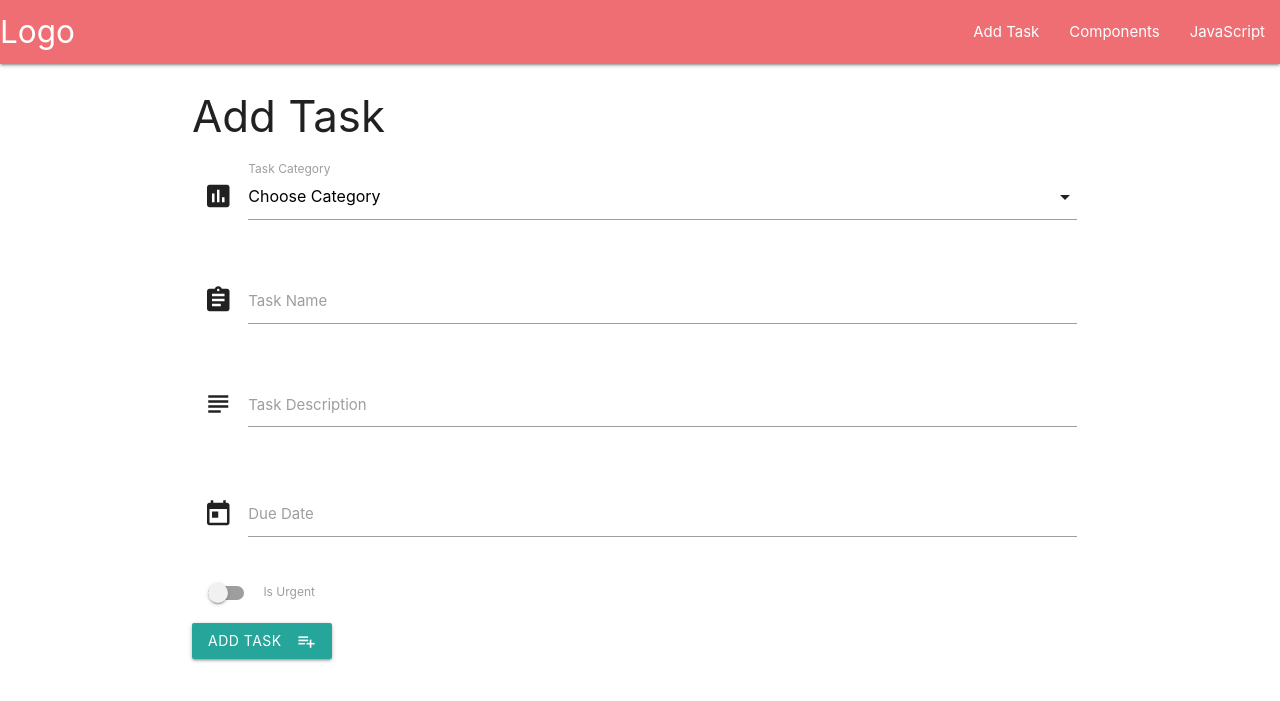
After one commit to Baal89/task_manager, a Python web app: template templates/addtask.html in a window 1280 px wide. The commit adds this page. Shown: the top 701 px of the page. Run offline with Jinja, Linux system fonts and the light colour scheme; the template is opened without the code that fills it, so the values that code supplies are empty.

Commit message:
add task and addtask.html form and functionality added

```diff
--- /dev/null
+++ b/static/css/style.css
@@ -0,0 +1,11 @@
+.btn_small {
+    height: 24px;
+    width: 60px;
+    line-height: 24px;
+    margin: 5px 5px;
+    padding: 0 0.5em;
+}
+
+.task_header {
+    margin-top: 5px;
+}
--- /dev/null
+++ b/templates/addtask.html
@@ -0,0 +1,63 @@
+{% extends 'base.html' %}
+
+{% block content %}
+
+    <h3>Add Task</h3>
+
+    <div class="row">
+        <form class="col s12" action="{{ url_for('insert_task') }}" method="POST">
+            <div class="row">
+                 <div class="input-field col s12">
+                    <i class="material-icons prefix">poll</i>
+                    <select id="category" name="category_name">
+                        <option value="" disabled selected>Choose Category</option>
+
+                        {% for category in categories %}
+
+                            <option value="{{ category.category_name }}">{{ category.category_name }}</option>
+
+                        {% endfor %}
+
+                    </select>
+                    <label>Task Category</label>
+                </div>
+            </div>
+            <div class="row">
+                <div class="input-field col s12">
+                    <i class="material-icons prefix">assignment</i>
+                    <input id="task_name" name="task_name" type="text" class="validate" required>
+                    <label for="icon_prefix">Task Name</label>
+                </div>
+            </div>
+            <div class="row">
+                <div class="input-field col s12">
+                    <i class="material-icons prefix">subject</i>
+                    <textarea id="task_description" name="task_description" type="text" class="materialize-textarea"></textarea>
+                    <label for="icon_telephone">Task Description</label>
+                </div>
+            </div>
+            <div class="row">
+                <div class="input-field col s12">
+                    <i class="material-icons prefix">today</i>
+                    <input id="due_date" name="due_date" type="text" class="datepicker">
+                    <label for="icon_telephone">Due Date</label>
+                </div>
+            </div>
+            <div class="row">
+                <div class="switch">
+                    <label>
+                        <input id="is_urgent" name="is_urgent" type="checkbox">
+                        <span class="lever"></span>
+                        Is Urgent
+                    </label>
+                </div>
+            </div>
+            <div class="row">
+                <button class="btn waves-effect waves-light" type="submit" name="action">Add Task
+                    <i class="material-icons right">playlist_add</i>
+                </button>
+            </div>
+        </form>
+    </div>
+
+{% endblock %}
--- a/templates/base.html
+++ b/templates/base.html
@@ -3,6 +3,7 @@
     <head>
         <link rel="stylesheet" href="https://cdnjs.cloudflare.com/ajax/libs/materialize/1.0.0/css/materialize.min.css">
         <link href="https://fonts.googleapis.com/icon?family=Material+Icons" rel="stylesheet">
+        <link rel="stylesheet" href="{{ url_for('static', filename='css/style.css') }}">
 
         <script src="https://cdnjs.cloudflare.com/ajax/libs/jquery/3.5.1/jquery.min.js" integrity="sha512-bLT0Qm9VnAYZDflyKcBaQ2gg0hSYNQrJ8RilYldYQ1FxQYoCLtUjuuRuZo+fjqhx/qtq/1itJ0C2ejDxltZVFg==" crossorigin="anonymous"></script>
         <script src="https://cdnjs.cloudflare.com/ajax/libs/materialize/1.0.0/js/materialize.min.js"></script>
@@ -13,10 +14,10 @@
         <header>
             <nav class="nav-extended">
                 <div class="nav-wrapper">
-                <a href="#" class="brand-logo">Logo</a>
+                <a href="{{ url_for('get_tasks') }}" class="brand-logo">Logo</a>
                 <a href="#" data-target="mobile-demo" class="sidenav-trigger"><i class="material-icons">menu</i></a>
                 <ul id="nav-mobile" class="right hide-on-med-and-down">
-                    <li><a href="sass.html">Sass</a></li>
+                    <li><a href="{{ url_for ('add_task') }}">Add Task</a></li>
                     <li><a href="badges.html">Components</a></li>
                     <li><a href="collapsible.html">JavaScript</a></li>
                 </ul>
@@ -29,15 +30,18 @@
                 <li><a href="collapsible.html">JavaScript</a></li>
             </ul>
         </header>
+            <div class="container">
+                {% block content %}
 
-        {% block content %}
-
-        {% endblock %}
+                {% endblock %}
+            </div>
     </body>
     <script>
         $(document).ready(function(){
             $('.sidenav').sidenav();
             $('.collapsible').collapsible();
+            $('.datepicker').datepicker();
+            $('select').formSelect();
         });
     </script>
 </html>
```
Also changed, not shown: app.py (+19 -0 lines), templates/tasks.html (+12 -2 lines).
